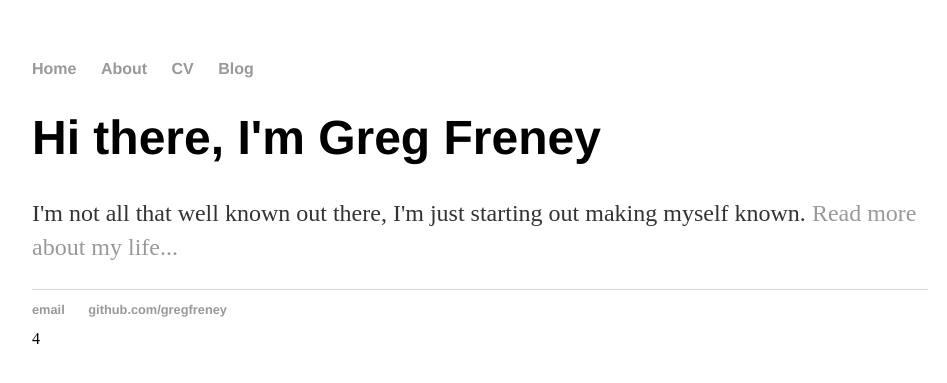
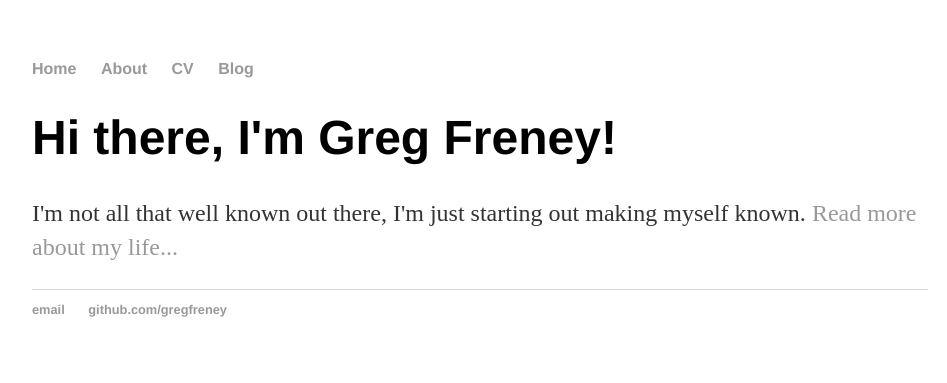
Before and after one commit to GregFreney/gregfreney.github.io, a Jekyll site: the page built from index.html, in a window 1280 px wide. Shown: the top 383 px of the page, without its empty margins (160-1107 px from the left). Built offline with Jekyll 4.4.1, drawn with Linux system fonts in a browser that asks for light colours; Markdown is read by kramdown in place of the engine named in the settings.

Commit message:
Update index.html to use default layout

```diff
--- a/index.html
+++ b/index.html
@@ -1,31 +1,8 @@
-<!DOCTYPE html>
-<html>
-	<head>
-		<title>Greg Freney</title>
-		<!-- link to main stylesheet -->
-		<link rel="stylesheet" type="text/css" href="/css/main.css">
-	</head>
-	<body>
-		<nav>
-    		<ul>
-        		<li><a href="/">Home</a></li>
-	        	<li><a href="/about">About</a></li>
-        		<li><a href="/cv">CV</a></li>
-        		<li><a href="/blog">Blog</a></li>
-    		</ul>
-		</nav>
-		<div class="container">
-    		<div class="blurb">
-        		<h1>Hi there, I'm Greg Freney</h1>
-				<p>I'm not all that well known out there, I'm just starting out making myself known. <a href="/about">Read more about my life...</a></p>
-    		</div><!-- /.blurb -->
-		</div><!-- /.container -->
-		<footer>
-    		<ul>
-        		<li><a href="mailto:freneys@gmail.com">email</a></li>
-        		<li><a href="https://github.com/gregfreney">github.com/gregfreney</a></li>
-			</ul>
-		</footer>
-	</body>
-</html>
-4
+---
+layout: default
+title: Greg Freney
+---
+<div class="blurb">
+	<h1>Hi there, I'm Greg Freney!</h1>
+	<p>I'm not all that well known out there, I'm just starting out making myself known. <a href="/about">Read more about my life...</a></p>
+</div><!-- /.blurb -->
```
